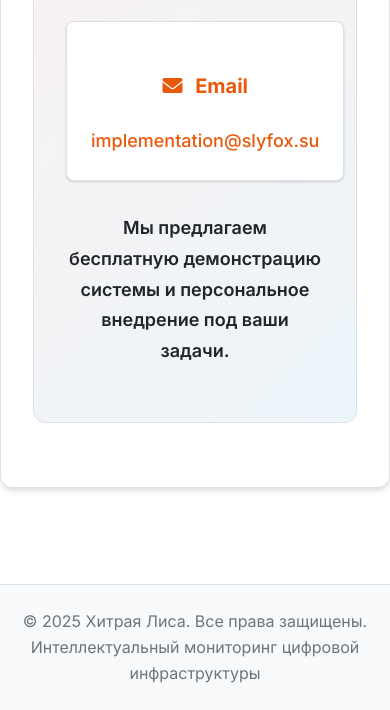
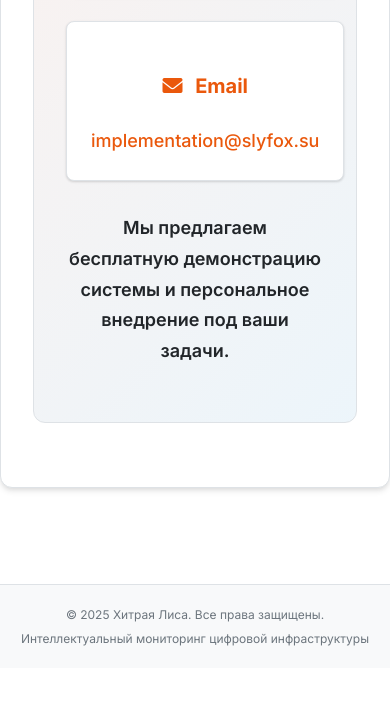
Before and after one commit to madKULOLO/monitoring_beta, a website: page how-it-works.html in a window 390 px wide. Shown: the part 7664-8374 px from the top of the page. After the commit the page ends 8332 px from the top, so only its background shows below. Drawn offline with Linux system fonts and the light colour scheme.

Commit message:
Update main.css

```diff
--- a/styles/main.css
+++ b/styles/main.css
@@ -1798,6 +1798,14 @@ main {
     font-size: var(--font-size-sm);
     text-align: left;
   }
+
+  footer {
+    font-size: var(--font-size-sm);
+  }
+
+  footer p {
+    margin: var(--spacing-xs) 0;
+  }
 }
 
 @media (max-width: 480px) {
@@ -1836,6 +1844,15 @@ main {
 
   .status-text {
     font-size: var(--font-size-sm);
+  }
+
+  footer {
+    font-size: var(--font-size-xs);
+    padding: var(--spacing-md) 0;
+  }
+
+  footer p {
+    margin: var(--spacing-xs) 0;
   }
 }
 
```
